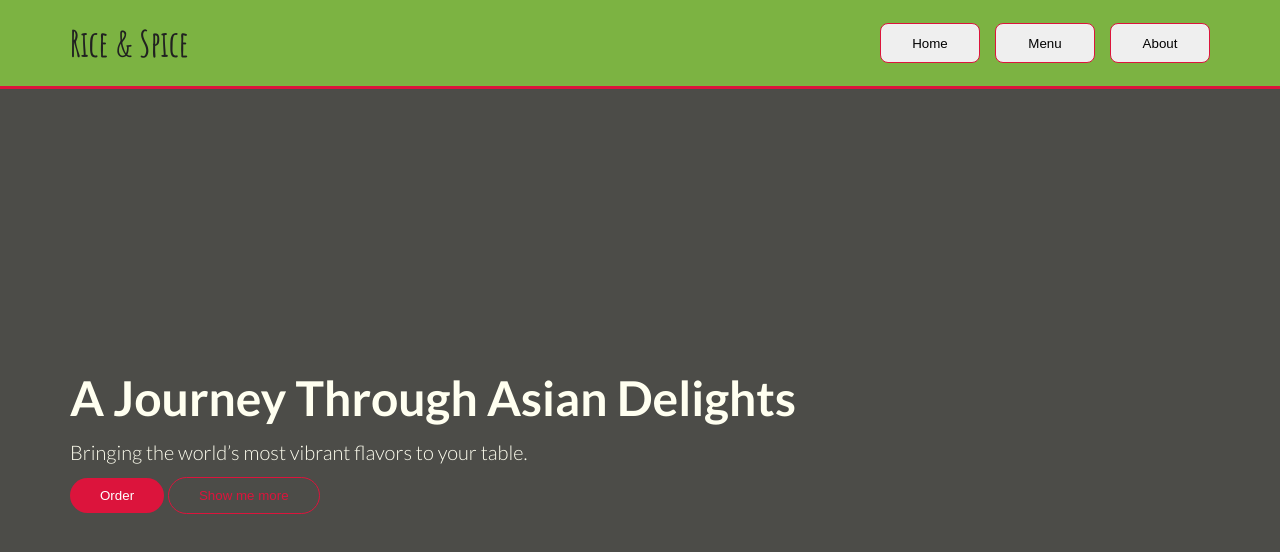
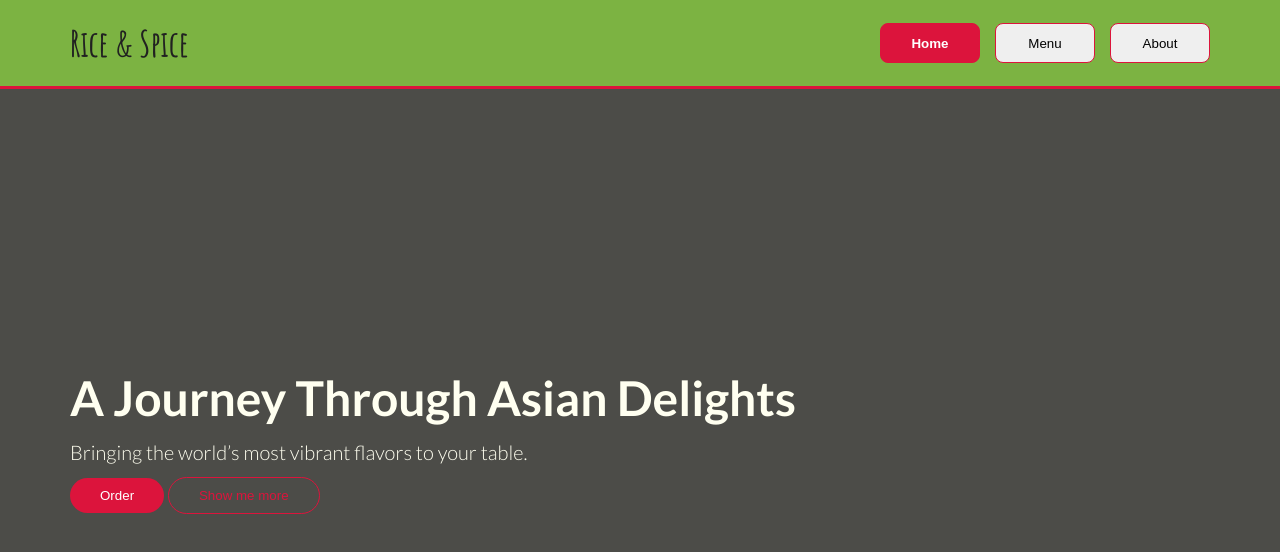
Before and after one commit to handa26/restaurant-page, a website built with webpack: page src/template.html in a window 1280 px wide. Both pictures are taken after a click on the button "Home". Built offline with nearby package versions, Linux system fonts and the light colour scheme; files whose address does not match are found by name.

Commit message:
Add active class to current page
Adding logic to current page with active class, also modify links style

```diff
--- a/src/index.js
+++ b/src/index.js
@@ -11,7 +11,7 @@ function loadPage() {
   addEventListener("load", () => {
     content.innerHTML = home();
 
-    btnLinks.forEach((btnLink) => btnLink.addEventListener("click", () => {
+    btnLinks.forEach((btnLink) => btnLink.addEventListener("click", function() {
       if (btnLink.textContent === "Home") {
         content.innerHTML = home();
       } else if (btnLink.textContent === "Menu") {
@@ -21,6 +21,10 @@ function loadPage() {
       } else {
         content.innerHTML = home();
       }
+
+      // Add active class to current page
+      btnLinks.forEach(btnLink => btnLink.classList.remove("link-active"));
+      this.classList.add("link-active")
     }));
   })
 }
--- a/src/styles.css
+++ b/src/styles.css
@@ -54,6 +54,18 @@ nav {
   border-radius: 8px;
   border: 1px solid #dc143c;
   cursor: pointer;
+  transition: background-color 0.5s;
+}
+
+.links button:hover {
+  background-color: #dc143c;
+  color: #fff;
+}
+
+.link-active {
+  background-color: #dc143c;
+  color: #fff;
+  font-weight: bold;
 }
 
 /* Content */
--- a/src/template.html
+++ b/src/template.html
@@ -15,7 +15,7 @@
       </div>
 
       <div class="links">
-        <button class="btn-link">Home</button>
+        <button class="btn-link link-active">Home</button>
         <button class="btn-link">Menu</button>
         <button class="btn-link">About</button>
       </div>
```
